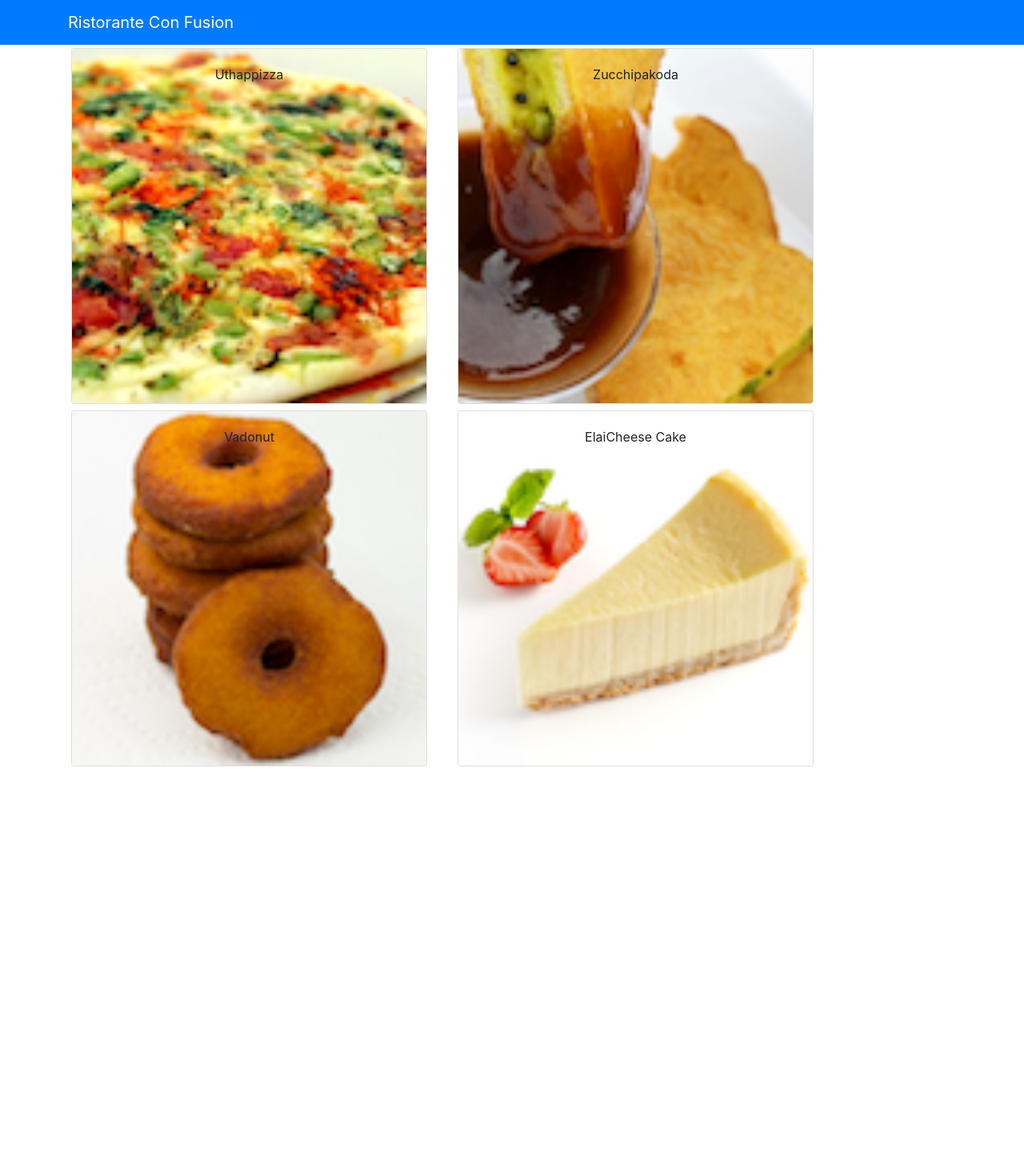
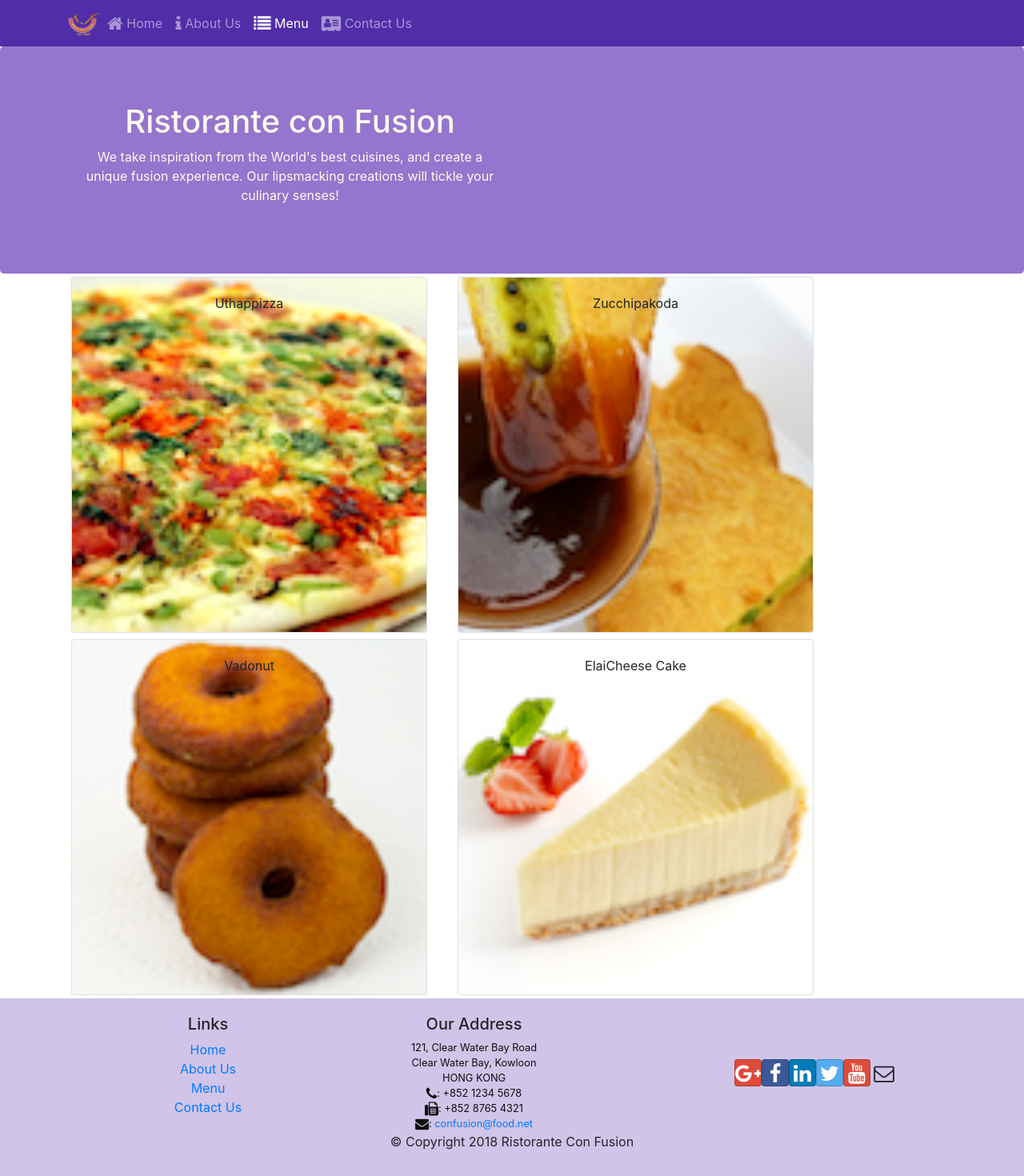
Before and after one commit to hamzakhalil3343/Dishware_online, a React (Create React App) app: page /menu in a window 1280 px wide. Shown: the top 1470 px of the page at 80% size. Before the commit the page ends 962 px from the top, so only its background shows below. Built offline with nearby package versions, Linux system fonts and the light colour scheme.

Commit message:
React Route

```diff
--- a/package.json
+++ b/package.json
@@ -7,11 +7,14 @@
     "@testing-library/react": "^9.5.0",
     "@testing-library/user-event": "^7.2.1",
     "bootstrap": "^4.4.1",
+    "bootstrap-social": "^5.1.1",
+    "font-awesome": "^4.7.0",
     "moment": "^2.24.0",
     "react": "^16.13.1",
     "react-dom": "^16.13.1",
     "react-moment": "^0.9.7",
     "react-popper": "^2.1.0",
+    "react-router-dom": "^5.1.2",
     "react-scripts": "3.4.1",
     "reactstrap": "^8.4.1"
   },
--- a/src/App.css
+++ b/src/App.css
@@ -36,3 +36,43 @@
     transform: rotate(360deg);
   }
 }
+
+
+
+
+
+
+                                  /* header and footer classes */
+                                  .row-header{
+                                    margin:0px auto;
+                                    padding:0px auto;
+                                }
+
+                                .row-content {
+                                    margin:0px auto;
+                                    padding: 50px 0px 50px 0px;
+                                    border-bottom: 1px ridge;
+                                    min-height:400px;
+                                }
+
+                                .footer{
+                                    background-color: #D1C4E9;
+                                    margin:0px auto;
+                                    padding: 20px 0px 20px 0px;
+                                }
+                                .jumbotron {
+                                    padding:70px 30px 70px 30px;
+                                    margin:0px auto;
+                                    background: #9575CD ;
+                                    color:floralwhite;
+                                }
+
+                                address{
+                                    font-size:80%;
+                                    margin:0px;
+                                    color:#0f0f0f;
+                                }
+
+                                .navbar-dark {
+                                    background-color: #512DA8;
+                                }
--- a/src/App.js
+++ b/src/App.js
@@ -1,13 +1,16 @@
 import React, { Component } from 'react';
 import Main from "./components/MainComponent";
+import { BrowserRouter } from 'react-router-dom';
 import './App.css';
 class App extends Component {
 
   render() {
     return (
+      <BrowserRouter>
       <div className="App">
         <Main />
       </div>
+    </BrowserRouter>
     );
   }
 
--- /dev/null
+++ b/src/components/FooterComponent.js
@@ -0,0 +1,52 @@
+import React from 'react';
+import { Link } from 'react-router-dom';
+
+function Footer(props) {
+    return(
+    <div className="footer">
+        <div className="container">
+            <div className="row justify-content-center">
+                <div className="col-4 offset-1 col-sm-2">
+                    <h5>Links</h5>
+                    <ul className="list-unstyled">
+
+                        <li><Link to='/home'>Home</Link></li>
+                        <li><Link to='/aboutus'>About Us</Link></li>
+                        <li><Link to='/menu'>Menu</Link></li>
+                        <li><Link to='/contactus'>Contact Us</Link></li>
+                    </ul>
+                </div>
+                <div className="col-7 col-sm-5">
+                    <h5>Our Address</h5>
+                    <address>
+		              121, Clear Water Bay Road<br />
+		              Clear Water Bay, Kowloon<br />
+		              HONG KONG<br />
+		              <i className="fa fa-phone fa-lg"></i>: +852 1234 5678<br />
+		              <i className="fa fa-fax fa-lg"></i>: +852 8765 4321<br />
+		              <i className="fa fa-envelope fa-lg"></i>: <a href="mailto:confusion@food.net">
+                         confusion@food.net</a>
+                    </address>
+                </div>
+                <div className="col-12 col-sm-4 align-self-center">
+                    <div className="text-center">
+                        <a className="btn btn-social-icon btn-google" href="http://google.com/+"><i className="fa fa-google-plus"></i></a>
+                        <a className="btn btn-social-icon btn-facebook" href="http://www.facebook.com/profile.php?id="><i className="fa fa-facebook"></i></a>
+                        <a className="btn btn-social-icon btn-linkedin" href="http://www.linkedin.com/in/"><i className="fa fa-linkedin"></i></a>
+                        <a className="btn btn-social-icon btn-twitter" href="http://twitter.com/"><i className="fa fa-twitter"></i></a>
+                        <a className="btn btn-social-icon btn-google" href="http://youtube.com/"><i className="fa fa-youtube"></i></a>
+                        <a className="btn btn-social-icon" href="mailto:"><i className="fa fa-envelope-o"></i></a>
+                    </div>
+                </div>
+            </div>
+            <div className="row justify-content-center">
+                <div className="col-auto">
+                    <p>© Copyright 2018 Ristorante Con Fusion</p>
+                </div>
+            </div>
+        </div>
+    </div>
+    )
+}
+
+export default Footer;
--- /dev/null
+++ b/src/components/HeaderComponent.js
@@ -0,0 +1,63 @@
+import { Nav, Navbar, NavbarBrand, NavbarToggler, Collapse, NavItem, Jumbotron } from 'reactstrap';
+import { NavLink } from 'react-router-dom';
+import React,{Component} from 'react';
+
+class Header extends Component {
+    constructor(props) {
+        super(props);
+
+        this.toggleNav = this.toggleNav.bind(this);
+        this.state = {
+          isNavOpen: false
+        };
+      }
+
+      toggleNav() {
+        this.setState({
+          isNavOpen: !this.state.isNavOpen
+        });
+      }
+
+    render() {
+        return(
+            <div>
+                <Navbar dark expand="md">
+                    <div className="container">
+                        <NavbarToggler onClick={this.toggleNav} />
+                        <NavbarBrand className="mr-auto" href="/"><img src='assets/images/logo.png' height="30" width="41" alt='Ristorante Con Fusion' /></NavbarBrand>
+                        <Collapse isOpen={this.state.isNavOpen} navbar>
+                            <Nav navbar>
+                            <NavItem>
+                                <NavLink className="nav-link"  to='/home'><span className="fa fa-home fa-lg"></span> Home</NavLink>
+                            </NavItem>
+                            <NavItem>
+                                <NavLink className="nav-link" to='/aboutus'><span className="fa fa-info fa-lg"></span> About Us</NavLink>
+                            </NavItem>
+                            <NavItem>
+                                <NavLink className="nav-link"  to='/menu'><span className="fa fa-list fa-lg"></span> Menu</NavLink>
+                            </NavItem>
+                            <NavItem>
+                                <NavLink className="nav-link" to='/contactus'><span className="fa fa-address-card fa-lg"></span> Contact Us</NavLink>
+                            </NavItem>
+                            </Nav>
+                        </Collapse>
+                    </div>
+                </Navbar>
+                <Jumbotron>
+                    <div className="container">
+                        <div className="row row-header">
+                            <div className="col-12 col-sm-6">
+                                <h1>Ristorante con Fusion</h1>
+                                <p>We take inspiration from the World's best cuisines, and create a unique fusion experience. Our lipsmacking creations will tickle your culinary senses!</p>
+                            </div>
+                        </div>
+                    </div>
+                </Jumbotron>
+            </div>
+        );
+    }
+}
+
+
+
+export default Header;
--- /dev/null
+++ b/src/components/HomeComponent.js
@@ -0,0 +1,11 @@
+import React from 'react';
+
+function Home(props) {
+    return(
+      <div className="container">
+        <h4>Home</h4>
+      </div>
+    );
+}
+
+export default Home;
--- a/src/components/MainComponent.js
+++ b/src/components/MainComponent.js
@@ -1,9 +1,10 @@
 import React, { Component } from 'react';
-import { Navbar, NavbarBrand } from 'reactstrap';
 import Menu from './MenuComponent';
-import DishDetail from './DishDetailComponent';
 import { DISHES } from '../shared/dishes';
-
+import Header from './HeaderComponent';
+import Footer from './FooterComponent';
+import Home from './HomeComponent';
+import { Switch, Route, Redirect } from 'react-router-dom';
 class Main extends Component {
 
   constructor(props) {
@@ -19,15 +20,30 @@
   }
 
   render() {
+
+
+    const HomePage = () => {
+      return(
+          <Home
+          />
+      );
+    }
+
+
     return (
       <div>
-        <Navbar dark color="primary">
-          <div className="container">
-            <NavbarBrand href="/">Ristorante Con Fusion</NavbarBrand>
-          </div>
-        </Navbar>
+        <Header />
+
+
+    <Switch>
+    <Route path='/home' component={HomePage} />
+    <Route exact path='/menu' component={() => <Menu dishes={this.state.dishes} />} />
+    <Redirect to="/home" />
+    </Switch>
+{/*
         <Menu dishes={this.state.dishes} onClick={(dishId) => this.onDishSelect(dishId)} />
-        <DishDetail dish={this.state.dishes.filter((dish) => dish.id === this.state.selectedDish)[0]} />
+        <DishDetail dish={this.state.dishes.filter((dish) => dish.id === this.state.selectedDish)[0]} /> */}
+        <Footer />
       </div>
     );
   }
--- a/src/index.js
+++ b/src/index.js
@@ -4,6 +4,8 @@
 import './index.css';
 import App from './App';
 import * as serviceWorker from './serviceWorker';
+import 'font-awesome/css/font-awesome.css';
+import 'bootstrap-social/bootstrap-social.css';
 
 ReactDOM.render(
   <React.StrictMode>
```
Also changed, not shown: 1 other file (tests, documents, lock files or other folders).
